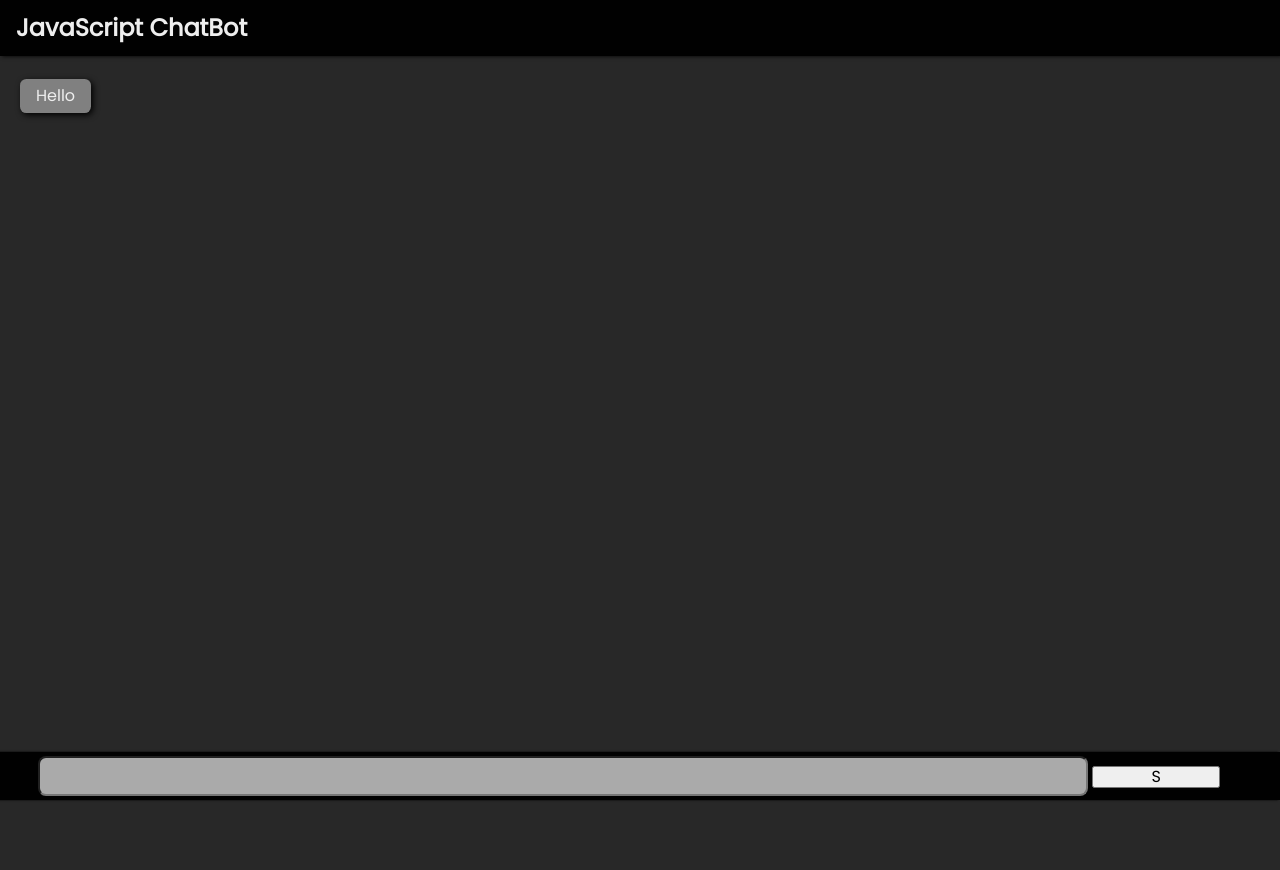
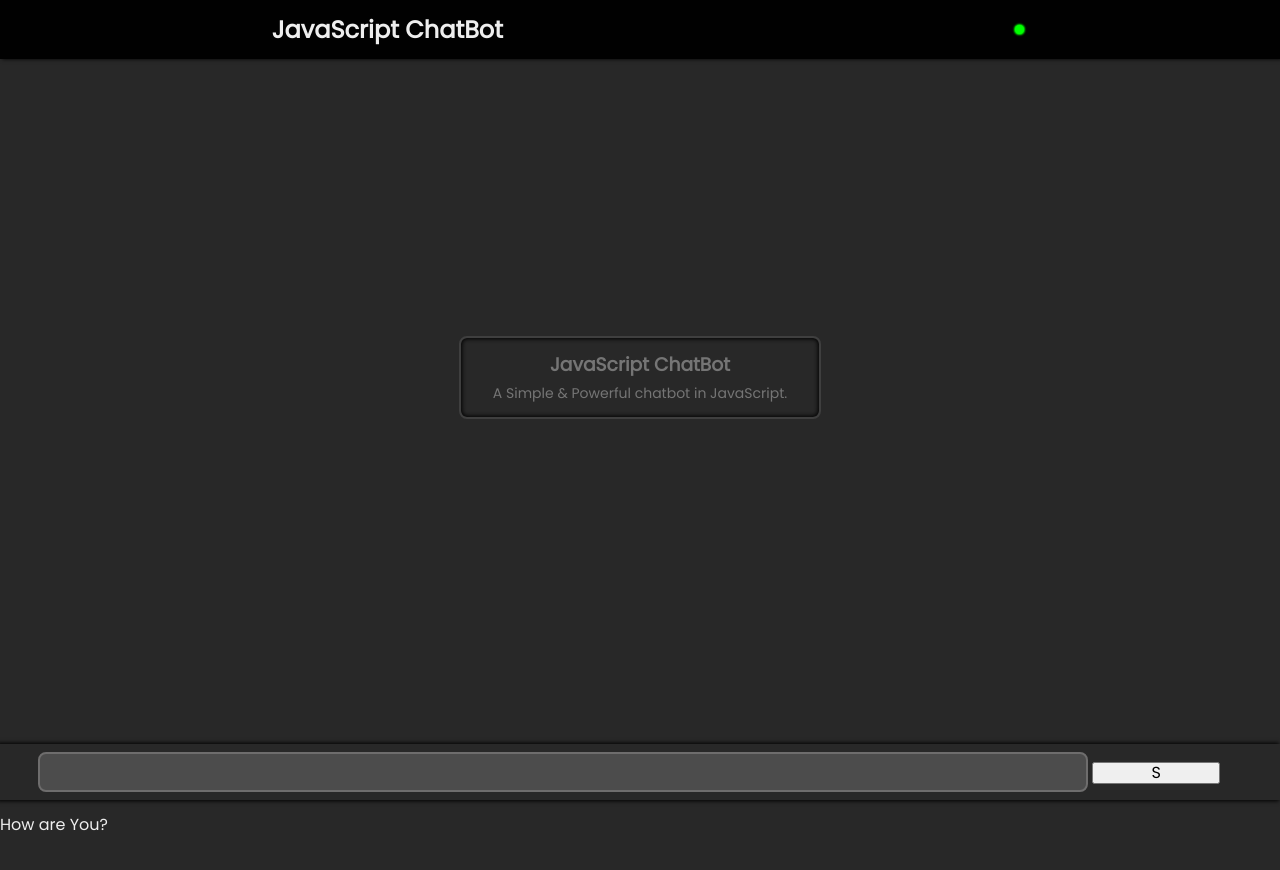
Before and after one commit to devXprite/javascript-chatbot, a website: page public/index.html in a window 1280 px wide. Before the commit the page ends 800 px from the top, so only its background shows below. Drawn offline with Linux system fonts and the light colour scheme; no server answers.

Commit message:
Add Welcome Msg

```diff
--- a/package.json
+++ b/package.json
@@ -17,6 +17,8 @@
   },
   "dependencies": {
     "axios": "^0.27.2",
+    "case": "^1.6.3",
+    "change": "^0.0.0",
     "change-case": "^4.1.2",
     "compression": "^1.7.4",
     "convert-units": "^2.3.4",
--- a/public/index.html
+++ b/public/index.html
@@ -35,13 +35,25 @@
       <h2>JavaScript ChatBot</h2>
       <p class="typing">bot is typing. . .</p>
     </div>
+    <div>
+      <div class="status"></div>
+    </div>
   </header>
 
   <main>
-    <div class="chat-msg-box bot">
-      <p>Hello</p>
+
+    <div class="main-background">
+      <div>
+        <h3>JavaScript ChatBot</h3>
+        <p>A Simple & Powerful chatbot in JavaScript.</p>
+      </div>
     </div>
   </main>
+
+  <section class="all-questions">
+    <p>How are You?</p>
+  </section>
+
   <footer>
     <form id="chat-form">
       <input type="text" class="chat-input">
--- a/public/src/css/app.css
+++ b/public/src/css/app.css
@@ -27,11 +27,13 @@ header {
   position: fixed;
   top: 0;
   width: 100vw;
-  height: 7vh;
+  height: 3.7em;
   display: flex;
   align-items: center;
   padding-left: 1rem;
   box-shadow: #000 2px 0px 4px;
+  justify-content: space-around;
+  transition: all 1.5s;
 }
 
 .typing {
@@ -40,7 +42,17 @@ header {
   display: none;
 }
 
-main {
+.status {
+  width: 0.6em;
+  height: 0.6em;
+  border-radius: 50%;
+  background: lime;
+  box-shadow: lime 0px 0px 10px 3px;
+  animation: status-online 1s infinite linear alternate-reverse;
+}
+
+main,
+section.all-questions {
   height: 86vh;
   margin-top: 8vh;
 }
@@ -68,15 +80,44 @@ main {
   margin-bottom: 15vh;
 }
 
+.main-background {
+  position: fixed;
+  top: 42vh;
+  text-align: center;
+  width: 100vw;
+  z-index: -1;
+  /* margin: auto; */
+}
+
+.main-background div {
+  width: auto;
+  border: 2px solid #3f3f3f;
+  margin: auto;
+  display: inline-block;
+  padding: 1em 2em;
+  border-radius: 0.5em;
+  max-width: 85vw;
+  box-shadow: inset #000 0px 0px 4px 1px;
+  color: #757575;
+}
+
+.main-background div h3 {
+  margin-bottom: 0.5em;
+}
+
+.main-background div p {
+  font-size: 14px;
+}
+
 footer {
-  background-color: #010101;
+  background-color: inherit;
   position: fixed;
   bottom: 0;
   width: 100vw;
-  height: 6vh;
+  height: 3.5em;
   display: flex;
   align-items: center;
-  box-shadow: #000 -2px 0px 2px;
+  box-shadow: #000 -2px 0px 4px 1px;
   padding: 0px 3vw;
 }
 
@@ -84,17 +125,24 @@ footer {
   width: 82vw;
   height: 2.5em;
   border-radius: 0.5em;
-  background: #aaa;
+  background: #4c4c4c;
+  border: 2px solid #6e6d6d;
+  padding-left: 0.5em;
+  color: #dbdbdb;
+}
+
+.chat-input:focus {
+  outline: none;
+  border-color: chartreuse;
 }
 
 .chat-submit {
   width: 10vw;
 }
 
-
 /* loader  */
 .spinner {
-  margin: 5px auto 0;
+  margin: 2px auto 0;
   width: 70px;
   text-align: center;
 }
@@ -121,16 +169,34 @@ footer {
 }
 
 @-webkit-keyframes sk-bouncedelay {
-  0%, 80%, 100% { -webkit-transform: scale(0) }
-  40% { -webkit-transform: scale(1.0) }
+  0%,
+  80%,
+  100% {
+    -webkit-transform: scale(0);
+  }
+  40% {
+    -webkit-transform: scale(1);
+  }
 }
 
 @keyframes sk-bouncedelay {
-  0%, 80%, 100% {
+  0%,
+  80%,
+  100% {
     -webkit-transform: scale(0);
     transform: scale(0);
-  } 40% {
-    -webkit-transform: scale(1.0);
-    transform: scale(1.0);
+  }
+  40% {
+    -webkit-transform: scale(1);
+    transform: scale(1);
   }
 }
+
+@keyframes status-online {
+  from {
+    box-shadow: lime 0px 0px 2px 1px;
+  }
+  to {
+    box-shadow: lime 0px 0px 12px 5px;
+  }
+}
--- a/public/src/javascript/app.js
+++ b/public/src/javascript/app.js
@@ -9,7 +9,7 @@ const submitForm = () => {
   `);
 
   $.ajax({
-    url: `https://javascript-chatbot.vercel.app/api/question/?q=${encodeURIComponent(chatInput)}`,
+    url: `http://localhost:3000/api/question/?q=${encodeURIComponent(chatInput)}`,
     method: "GET",
     cache: false,
     beforeSend: () => {
@@ -29,7 +29,7 @@ const submitForm = () => {
       }, { duration: 500 });
     },
     success: (data) => {
-      const response = (data.responseText).replace("\n", "</br>");
+      const response = (data.responseText).replace(/\n/gm, "</br>");
       $(".chat-msg-box.bot:last-child").html(`<p>${response}</p>`);
     },
     error: () => {
@@ -41,7 +41,50 @@ const submitForm = () => {
   });
 };
 
-$.ajax();
+window.onload = () => {
+  setTimeout(() => {
+    if (document.querySelectorAll(".chat-msg-box").length == 0) {
+      $.ajax({
+        url: "http://localhost:3000/api/welcome",
+        method: "GET",
+        cache: false,
+        beforeSend: () => {
+          $(".typing").show();
+          $("main").append(`
+            <div class="chat-msg-box bot">
+              <div class="spinner">
+                <div class="bounce1"></div>
+                <div class="bounce2"></div>
+                <div class="bounce3"></div>
+              </div>
+            </div>
+            `);
+          $([document.documentElement, document.body]).animate({
+            scrollTop: $(".chat-msg-box.bot:last-child").offset().top,
+          }, { duration: 500 });
+        },
+        success: (data) => {
+          const response = (data.responseText).replace(/\n/gm, "</br>");
+          $(".chat-msg-box.bot:last-child").html(`<p>${response}</p>`);
+        },
+        error: () => {
+          $(".chat-msg-box.bot:last-child").remove();
+        },
+        complete: () => {
+          $(".typing").hide();
+        },
+      });
+    }
+  }, 3000);
+};
+
+window.onresize = () => {
+  if (window.innerHeight < 580) {
+    $("header").css("top", "-4em");
+  } else {
+    $("header").css("top", "0vh");
+  }
+};
 
 $("#chat-form").submit((e) => {
   e.preventDefault();
```
Also changed, not shown: index.js (+13 -10 lines), 1 other file.
